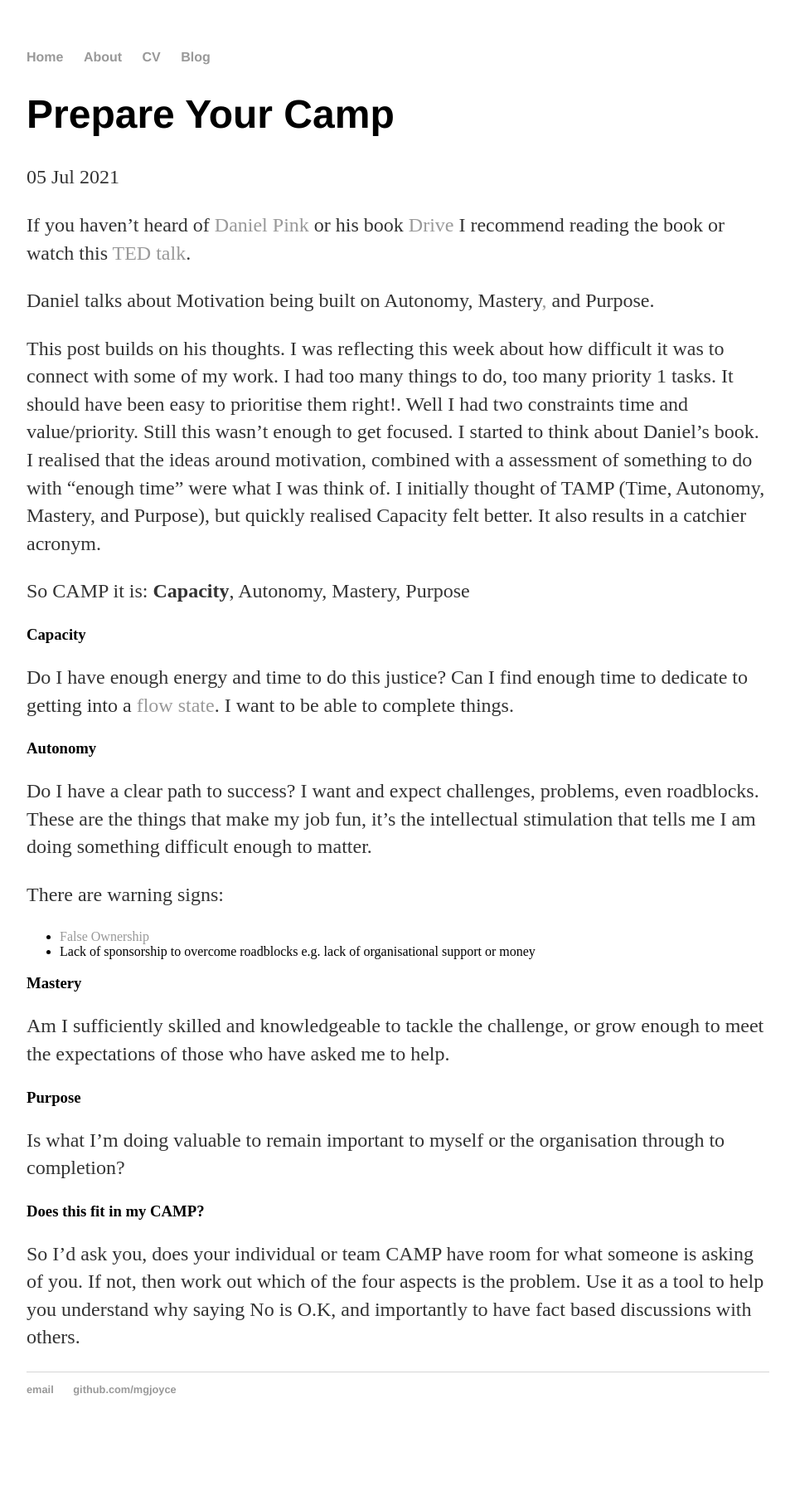
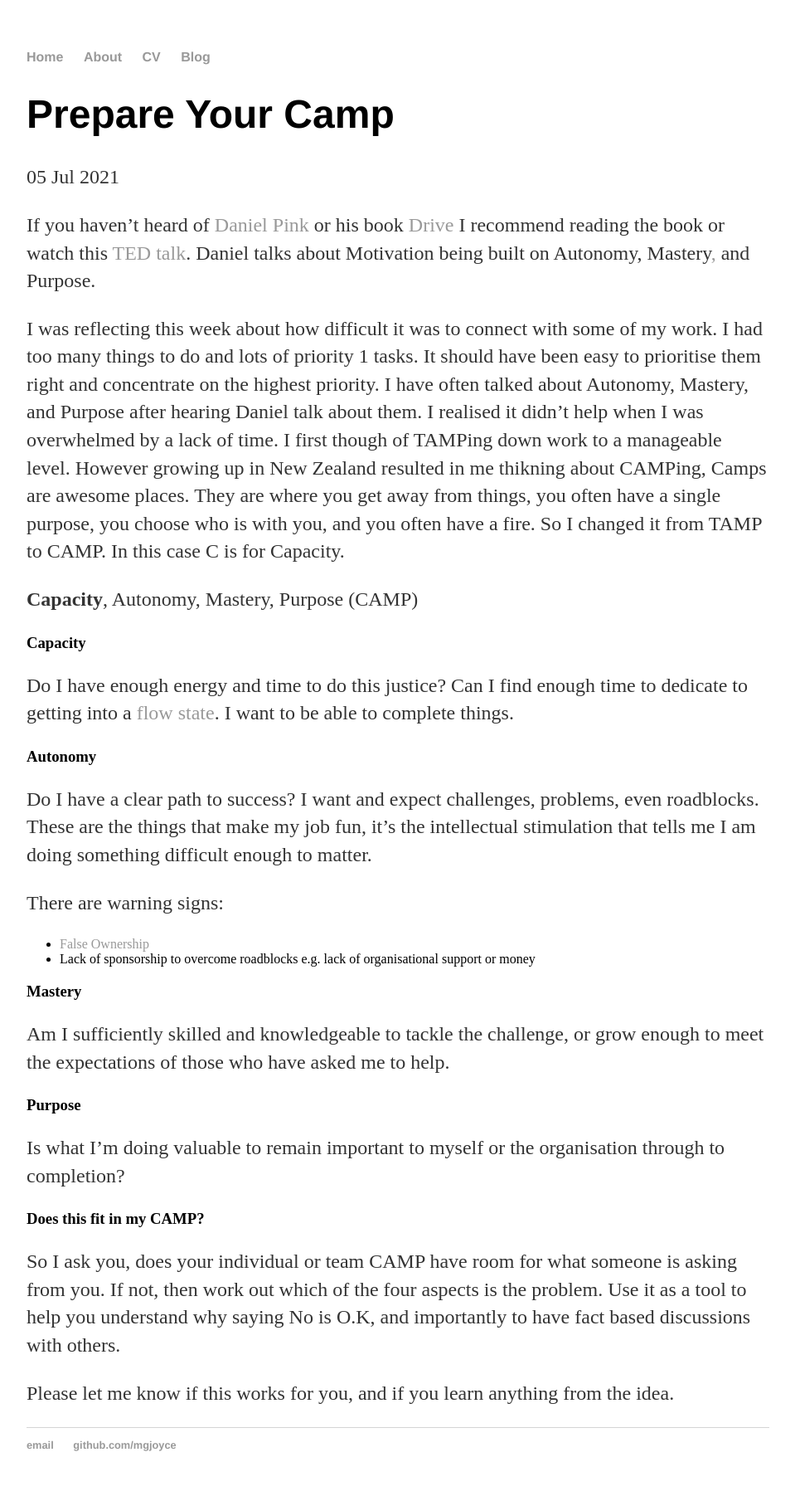
Before and after one commit to mgjoyce/mgjoyce.github.io, a Jekyll site: the page built from _posts/2021-07-05-prepare-your-CAMP.md, in a window 1280 px wide. Shown: the whole page at 83% size, without its empty margins (160-1119 px from the left). Built offline with Jekyll 4.4.1, drawn with Linux system fonts in a browser that asks for light colours; our own code applies the rules of GitHub Pages for plain Markdown files; before the commit the page ends 1742 px from its top, so only the background shows below that.

Commit message:
Adding to CAMP article, two drafts

```diff
--- a/_posts/2021-07-05-prepare-your-CAMP.md
+++ b/_posts/2021-07-05-prepare-your-CAMP.md
@@ -1,10 +1,9 @@
-If you haven't heard of [Daniel Pink](https://www.danpink.com/) or his book [Drive](https://www.danpink.com/books/drive/) I recommend reading the book or watch this [TED talk](https://youtu.be/rrkrvAUbU9Y).
+If you haven't heard of [Daniel Pink](https://www.danpink.com/) or his book [Drive](https://www.danpink.com/books/drive/) I recommend reading the book or watch this [TED talk](https://youtu.be/rrkrvAUbU9Y). Daniel talks about Motivation being built on Autonomy, Mastery[,](https://en.wikipedia.org/wiki/Serial_comma) and Purpose.
 
-Daniel talks about Motivation being built on Autonomy, Mastery[,](https://en.wikipedia.org/wiki/Serial_comma) and Purpose.
 
-This post builds on his thoughts. I was reflecting this week about how difficult it was to connect with some of my work. I had too many things to do, too many priority 1 tasks. It should have been easy to prioritise them right!. Well I had two constraints time and value/priority. Still this wasn't enough to get focused. I started to think about Daniel's book. I realised that the ideas around motivation, combined with a assessment of something to do with "enough time" were what I was think of. I initially thought of TAMP (Time, Autonomy, Mastery, and Purpose), but quickly realised Capacity felt better. It also results in a catchier acronym.
+I was reflecting this week about how difficult it was to connect with some of my work. I had too many things to do and lots of priority 1 tasks. It should have been easy to prioritise them right and concentrate on the highest priority. I have often talked about Autonomy, Mastery, and Purpose after hearing Daniel talk about them. I realised it didn't help when I was overwhelmed by a lack of time. I first though of TAMPing down work to a manageable level. However growing up in New Zealand resulted in me thikning about CAMPing, Camps are awesome places. They are where you get away from things, you often have a single purpose, you choose who is with you, and you often have a fire. So I changed it from TAMP to CAMP. In this case C is for Capacity.
 
-So CAMP it is: **Capacity**, Autonomy, Mastery, Purpose
+**Capacity**, Autonomy, Mastery, Purpose (CAMP)
 
 ### Capacity
 Do I have enough energy and time to do this justice? Can I find enough time to dedicate to getting into a [flow state](http://www.devx.com/DevX/Article/11659/). I want to be able to complete things.
@@ -24,5 +23,6 @@ Is what I'm doing valuable to remain important to myself or the organisation thr
 
 ### Does this fit in my CAMP?
 
+So I ask you, does your individual or team CAMP have room for what someone is asking from you. If not, then work out which of the four aspects is the problem. Use it as a tool to help you understand why saying No is O.K, and importantly to have fact based discussions with others.
 
-So I'd ask you, does your individual or team CAMP have room for what someone is asking of you. If not, then work out which of the four aspects is the problem. Use it as a tool to help you understand why saying No is O.K, and importantly to have fact based discussions with others.
+Please let me know if this works for you, and if you learn anything from the idea.
```
